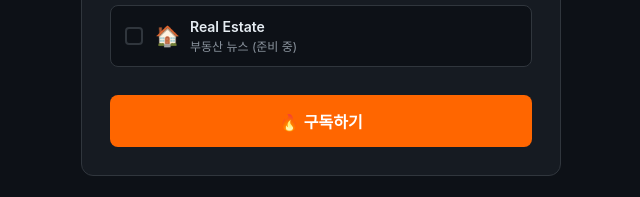
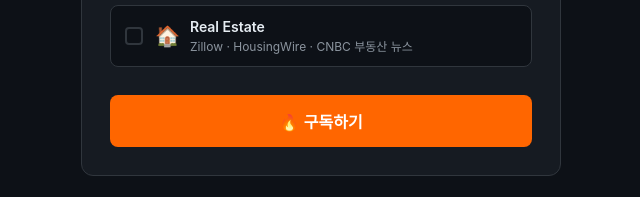
Before and after one commit to minjungsung/hackdigest, a plain HTML site: page docs/index.html in a window 1280 px wide. Shown: the part 639-836 px from the top of the page, 319-959 px from the left. Drawn offline with Linux system fonts and the light colour scheme.

Commit message:
fix: update real estate topic description (no longer placeholder)

```diff
--- a/docs/index.html
+++ b/docs/index.html
@@ -381,7 +381,7 @@
                             <span class="topic-icon">🏠</span>
                             <div class="topic-info">
                                 <div class="topic-name">Real Estate</div>
-                                <div class="topic-desc">부동산 뉴스 (준비 중)</div>
+                                <div class="topic-desc">Zillow · HousingWire · CNBC 부동산 뉴스</div>
                             </div>
                         </div>
                     </div>
```
